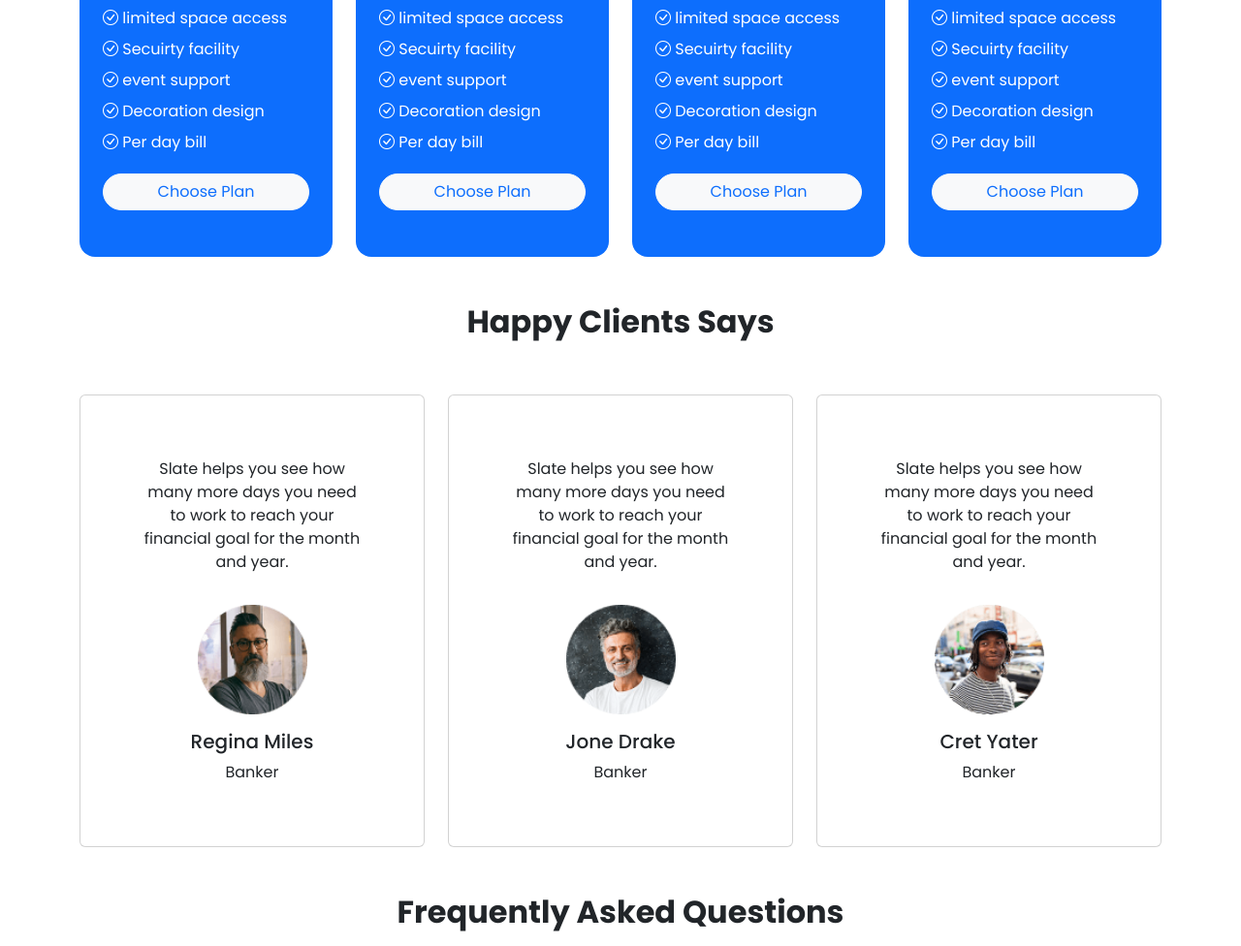
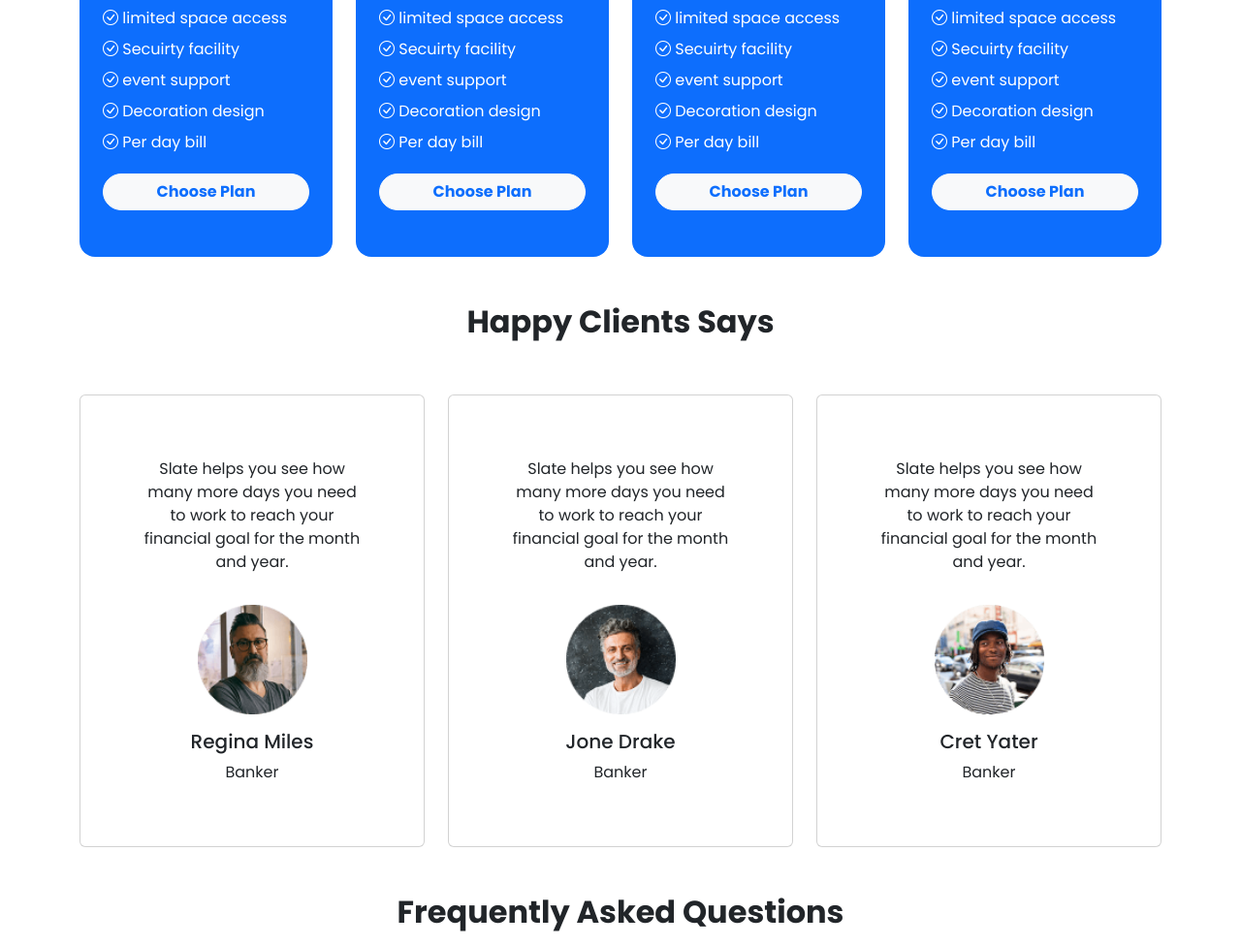
Before and after one commit to immdraselkhan/convention-center, a plain HTML site: page index.html in a window 1280 px wide. Shown: the part 1393-2369 px from the top of the page at 97% size. Drawn offline with nearby package versions, Linux system fonts and the light colour scheme.

Commit message:
all done

```diff
--- a/index.html
+++ b/index.html
@@ -128,7 +128,7 @@
                                 <li class="lh-lg"><i class="bi bi-check-circle"></i> Decoration design</li>
                                 <li class="lh-lg"><i class="bi bi-check-circle"></i> Per day bill</li>
                             </ul>
-                            <a class="btn btn-light text-primary rounded-pill w-100" href="#">Choose Plan</a>
+                            <a class="btn btn-light text-primary rounded-pill w-100 fw-bold" href="#">Choose Plan</a>
                         </div>
                     </div>
                     <div class="card col-sm-12 col-md-6 col-lg-3 border-0">
@@ -143,7 +143,7 @@
                                 <li class="lh-lg"><i class="bi bi-check-circle"></i> Decoration design</li>
                                 <li class="lh-lg"><i class="bi bi-check-circle"></i> Per day bill</li>
                             </ul>
-                            <a class="btn btn-light text-primary rounded-pill w-100" href="#">Choose Plan</a>
+                            <a class="btn btn-light text-primary rounded-pill w-100 fw-bold" href="#">Choose Plan</a>
                         </div>
                     </div>
                     <div class="card col-sm-12 col-md-6 col-lg-3 border-0">
@@ -159,7 +159,7 @@
                                 <li class="lh-lg"><i class="bi bi-check-circle"></i> Decoration design</li>
                                 <li class="lh-lg"><i class="bi bi-check-circle"></i> Per day bill</li>
                             </ul>
-                            <a class="btn btn-light text-primary rounded-pill w-100" href="#">Choose Plan</a>
+                            <a class="btn btn-light text-primary rounded-pill w-100 fw-bold" href="#">Choose Plan</a>
                         </div>
                     </div>
                     <div class="card col-sm-12 col-md-6 col-lg-3 border-0">
@@ -174,7 +174,7 @@
                                 <li class="lh-lg"><i class="bi bi-check-circle"></i> Decoration design</li>
                                 <li class="lh-lg"><i class="bi bi-check-circle"></i> Per day bill</li>
                             </ul>
-                            <a class="btn btn-light text-primary rounded-pill w-100" href="#">Choose Plan</a>
+                            <a class="btn btn-light text-primary rounded-pill w-100 fw-bold" href="#">Choose Plan</a>
                         </div>
                     </div>
                 </div>
```
